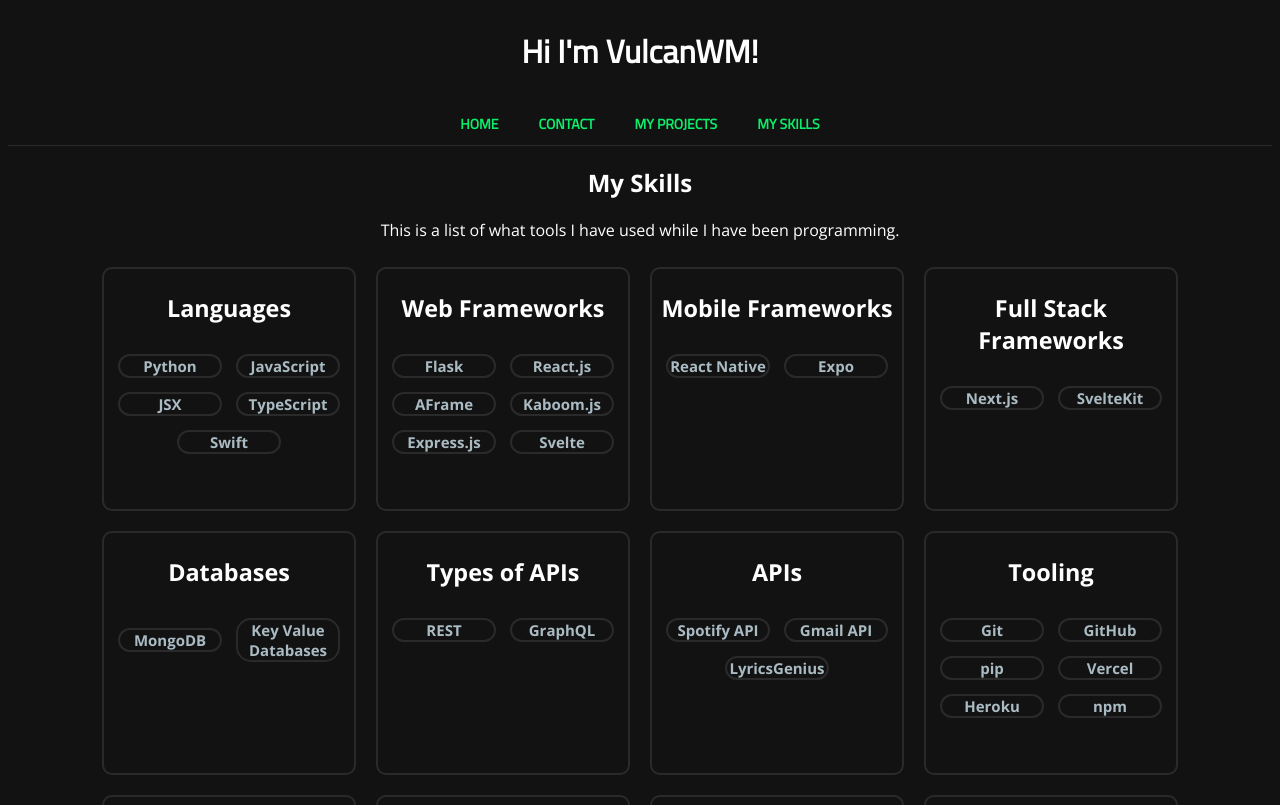
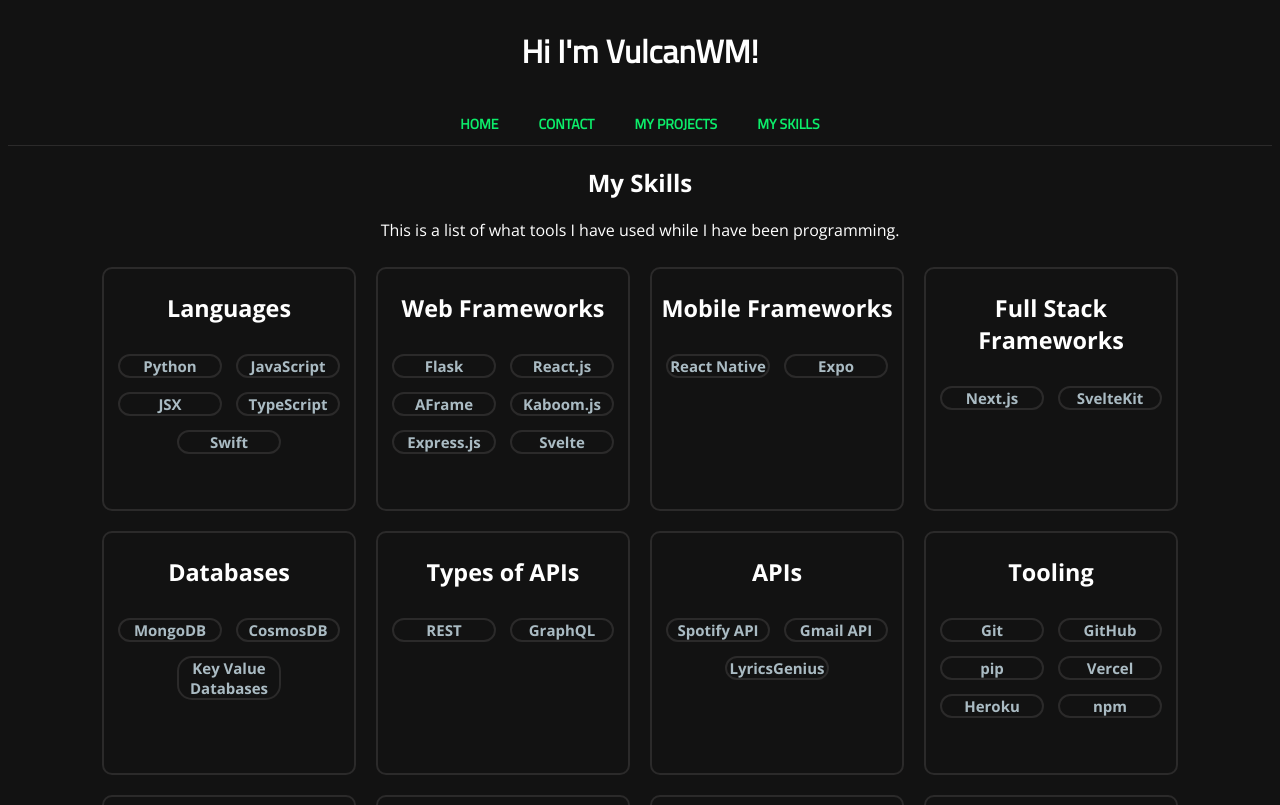
Before and after one commit to VulcanWM/vulcanwm, a Next.js app: page /skills in a window 1280 px wide. Shown: the top 805 px of the page. Built offline with nearby package versions, Linux system fonts and the light colour scheme.

Commit message:
Update skills.js

```diff
--- a/lists/skills.js
+++ b/lists/skills.js
@@ -4,7 +4,7 @@
     "Web Frameworks": ["Flask", 'React.js', 'AFrame', 'Kaboom.js', 'Express.js', "Svelte"],
     "Mobile Frameworks": ["React Native", "Expo"],
     "Full Stack Frameworks": ["Next.js", "SvelteKit"],
-    "Databases": ["MongoDB", "Key Value Databases"],
+    "Databases": ["MongoDB", "CosmosDB", "Key Value Databases"],
     "Types of APIs": ['REST', "GraphQL"],
     "APIs": ['Spotify API', 'Gmail API', 'LyricsGenius'],
     "Tooling": ["Git", "GitHub", "pip", "Vercel", "Heroku", "npm"],
```
